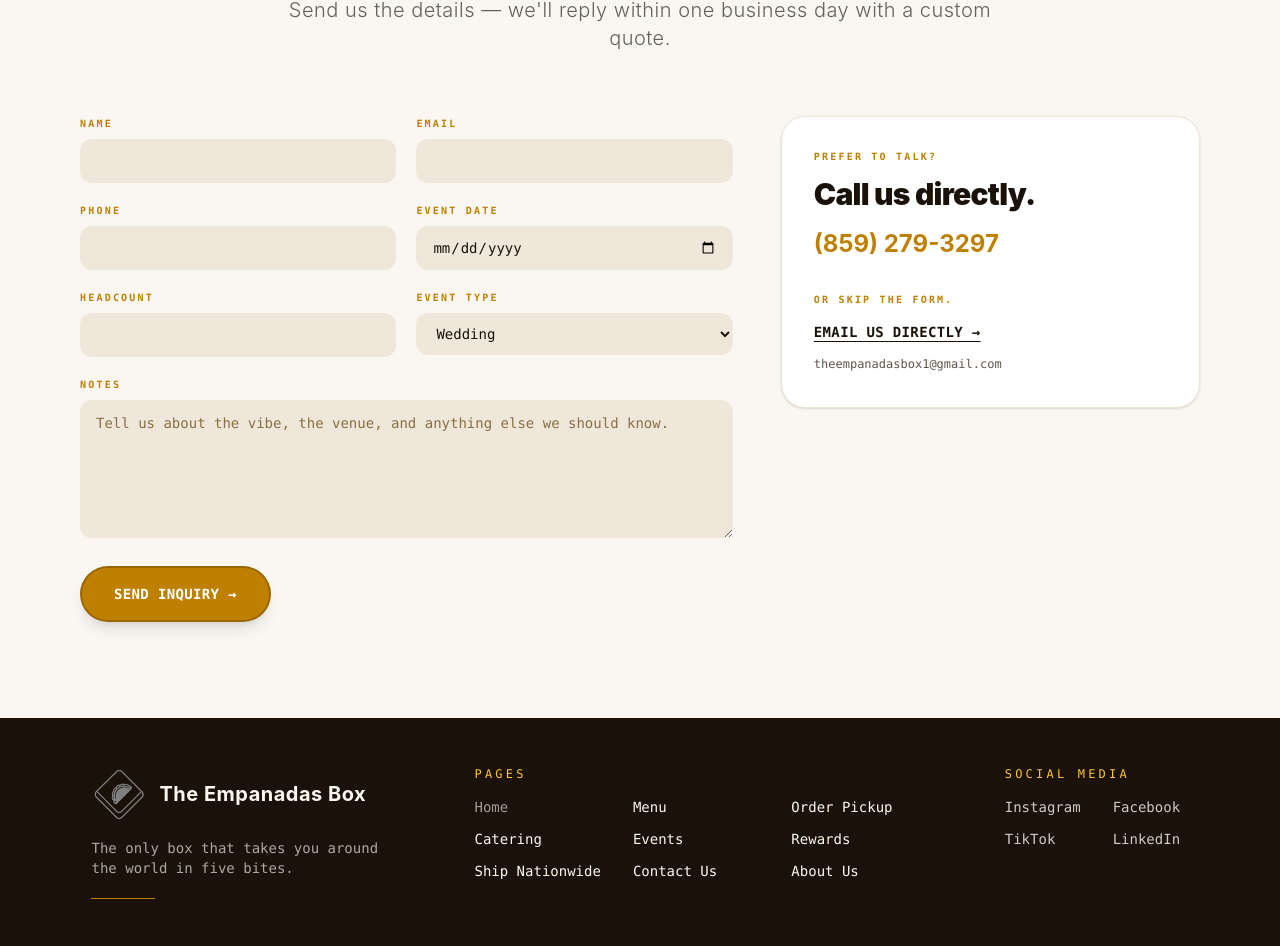
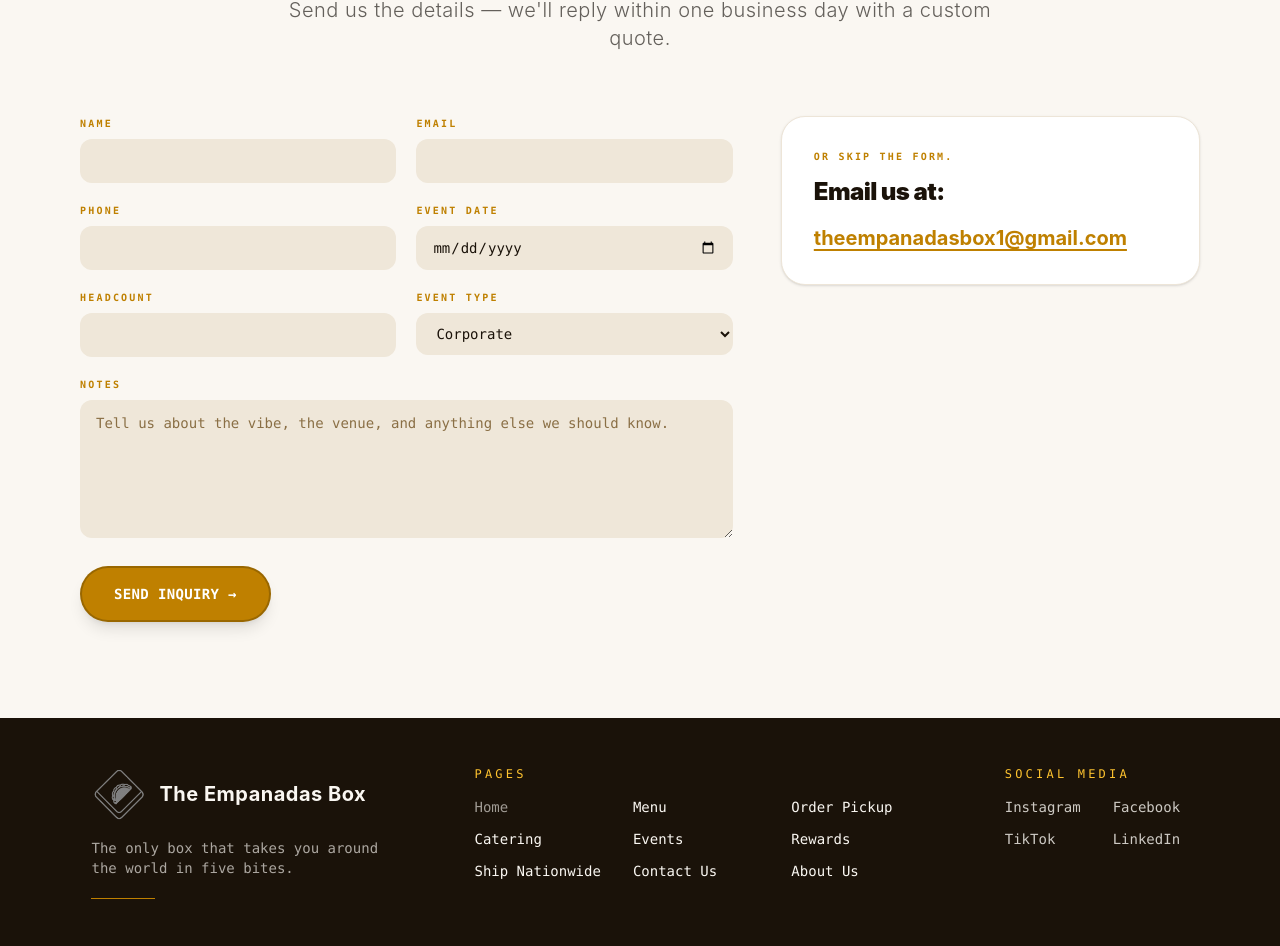
Before and after one commit to Jowohny/TheEmpanadasBox, a React (Vite) app: page /Events in a window 1280 px wide. Shown: the part 3449-4395 px from the top of the page. Built offline with nearby package versions, Linux system fonts and the light colour scheme.

Commit message:
changed event options, removed a contact option, replaced the catering link

```diff
--- a/src/components/InquiryForm.tsx
+++ b/src/components/InquiryForm.tsx
@@ -8,7 +8,7 @@ const InquiryForm = () => {
 	const [phone, setPhone] = useState('');
 	const [eventDate, setEventDate] = useState('');
 	const [headcount, setHeadcount] = useState('');
-	const [eventType, setEventType] = useState('Wedding');
+	const [eventType, setEventType] = useState('Corporate');
 	const [notes, setNotes] = useState('');
 
 	const handleInquiry = (e: FormEvent<HTMLFormElement>) => {
@@ -92,9 +92,8 @@ const InquiryForm = () => {
 						onChange={(e) => setEventType(e.target.value)}
 						className="rounded-xl bg-[#efe7d9] px-4 py-3 font-mono text-sm text-[#1a1209] focus:outline-none focus:ring-2 focus:ring-[#fec32f]"
 					>
-						<option>Wedding</option>
 						<option>Corporate</option>
-						<option>Private Party</option>
+						<option>Party</option>
 						<option>Other</option>
 					</select>
 				</label>
--- a/src/pages/Catering.tsx
+++ b/src/pages/Catering.tsx
@@ -1,4 +1,4 @@
-const CATERING_URL = 'https://www.ezcater.com/catering/the-empanadas-box-3';
+const CATERING_URL = 'https://theempanadasboxcatering.square.site/';
 
 const Catering = () => {
 	return (
--- a/src/pages/Events.tsx
+++ b/src/pages/Events.tsx
@@ -119,29 +119,17 @@ const Events = () => {
 						<div className="col-span-2 flex flex-col gap-8 self-start rounded-[1.5rem] border border-[#ede5d8] bg-white p-8 shadow-sm">
 							<div>
 								<p className="mb-3 font-mono text-[10px] font-black uppercase tracking-[0.22em] text-[#bf8000]">
-									Prefer to talk?
-								</p>
-								<h3 className="font-inter text-3xl font-black tracking-tight text-[#1a1209]">
-									Call us directly.
-								</h3>
-								<a href="tel:8592793297" className="mt-4 inline-block font-inter text-2xl font-bold text-[#bf8000]">
-									(859) 279-3297
-								</a>
-							</div>
-
-							<div>
-								<p className="mb-3 font-mono text-[10px] font-black uppercase tracking-[0.22em] text-[#bf8000]">
 									Or skip the form.
 								</p>
+								<h3 className="font-inter text-2xl font-black tracking-tight text-[#1a1209]">
+									Email us at:
+								</h3>
 								<a
 									href={`mailto:${INQUIRY_EMAIL}`}
-									className="font-mono text-sm font-semibold uppercase tracking-wide text-[#1a1209] underline underline-offset-4"
+									className="mt-4 inline-block font-inter text-xl font-bold text-[#bf8000] underline underline-offset-4"
 								>
-									Email us directly →
+									{INQUIRY_EMAIL}
 								</a>
-								<p className="mt-3 font-mono text-xs leading-relaxed text-[#5f5449]">
-									{INQUIRY_EMAIL}
-								</p>
 							</div>
 						</div>
 					</div>
```
